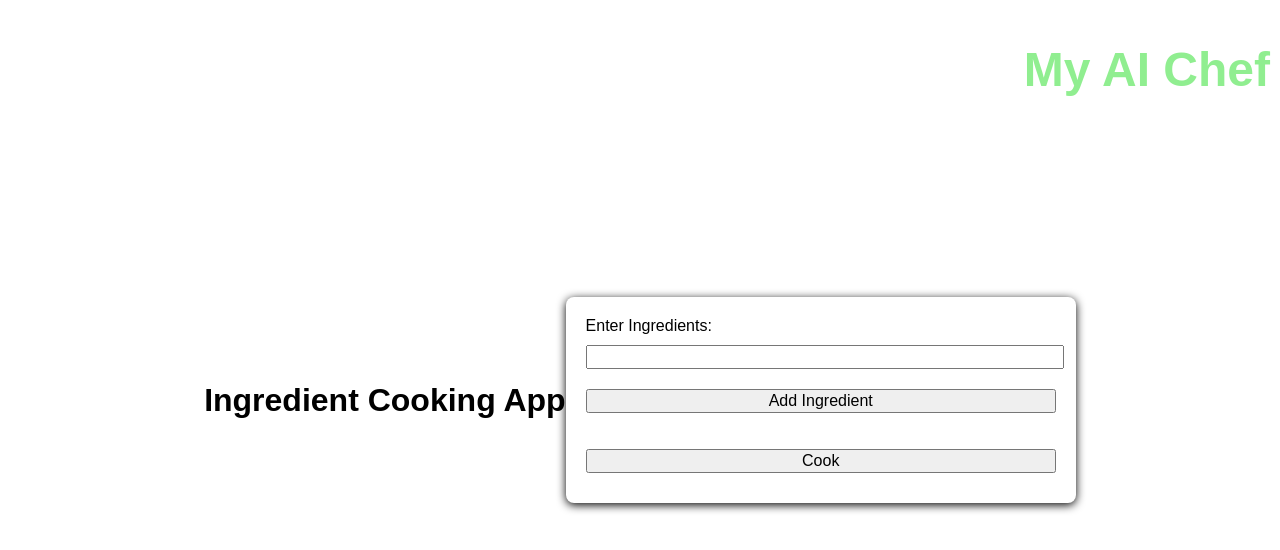
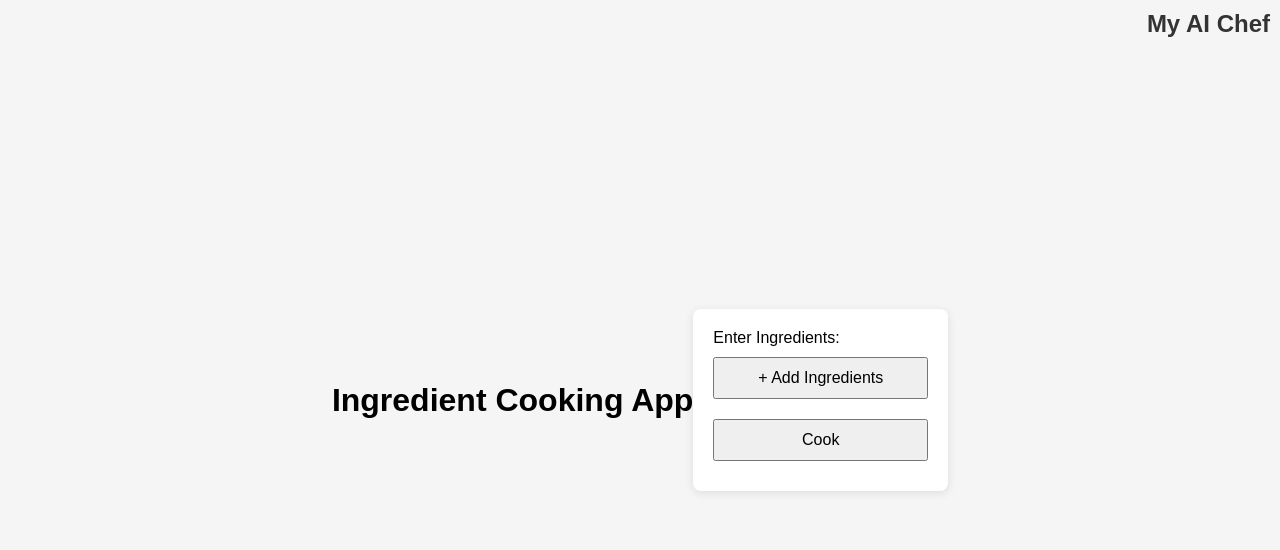
Before and after one commit to LucasLombardi7/MyAIChef, a plain HTML site: page index.html in a window 1280 px wide. Drawn offline with Linux system fonts and the light colour scheme.

Commit message:
updated commit, doing new functions
lets do an add box instead

```diff
--- a/index.html
+++ b/index.html
@@ -9,21 +9,21 @@
 </head>
 <body>
 
+    <div id="chefTitle">My AI Chef</div> <!-- put this top right corner-->
+
     <h1>Ingredient Cooking App</h1>
 
     <div id="form-container">
         <label for="ingredient">Enter Ingredients:</label>
-        <input type="text" id="ingredient" name="ingredient">
-        <button onclick="addIngredient()">Add Ingredient</button>
 
-        <ul id="ingredientList"></ul>
+        <!-- dynamic textboxes-->
+        <div id="ingredientBoxContainer">
+            <!-- textboxes need to be added dynamically here-->
+        </div>
+
+        <button id="addIngredientsButton" onclick="addIngredientsBox()">+ Add Ingredients</button>
 
         <button onclick="cook()">Cook</button>
-    </div>
-
-    <!-- top right hand logo-->
-    <div id="chefTitle">
-        <h1>My AI Chef</h1>
     </div>
 
     <!-- Link to the JavaScript file -->
--- a/scripts.js
+++ b/scripts.js
@@ -2,12 +2,20 @@
 
 const ingredients = [];
 
-function addIngredient() {
-    //
-    return 0;
+function addIngredientBox() {
+    const container = document.getElementById("ingredientsBoxContainer");
+
+    // new div to hold textboxes
+    const ingredientBoxDiv = document.createElement("div");
+    ingredientBoxDiv.className = "ingredient-box"; // add
+
+
 }
 
 function cook(){
-    //
-    return 0;
+    const message = ingredients.length > 0
+        ? 'You can make ...'
+        : "You need to add ingredients first."
+
+    alert(message);
 }
--- a/styles.css
+++ b/styles.css
@@ -1,8 +1,17 @@
-/* styles.css */
+/* title in top right */
+#chefTitle {
+    position: absolute;
+    top: 10px;
+    right: 10px;
+    font-size: 24px;
+    font-weight: bold;
+    color: #333;
+}
 
+/* all styles */
 body {
     font-family: Arial, sans-serif;
-    background-color: white;
+    background-color: #f5f5f5;
     margin: 0;
     padding: 0;
     display: flex;
@@ -11,25 +20,28 @@ body {
     height: 100vh;
 }
 
-#form-container{
-    background-color: white;
+#form-container {
+    background-color: #fff;
     padding: 20px;
     border-radius: 8px;
-    box-shadow: 0 2px 10px black;
+    box-shadow: 0 2px 10px rgba(0, 0, 0, 0.1);
 }
 
-input, button{
+input, button {
     margin: 10px 0;
-    padding: 10x;
+    padding: 10px;
     font-size: 16px;
     width: 100%;
 }
 
-#chefTitle{
-    position: absolute;
-    top: 10px;
-    right: 10px;
-    font-size: 24px;
-    font-weight: bold;
-    color: lightgreen;
+ul {
+    list-style-type: none;
+    padding: 0;
 }
+
+li {
+    background-color: #eaeaea;
+    padding: 8px;
+    margin: 5px 0;
+    border-radius: 4px;
+}
```
